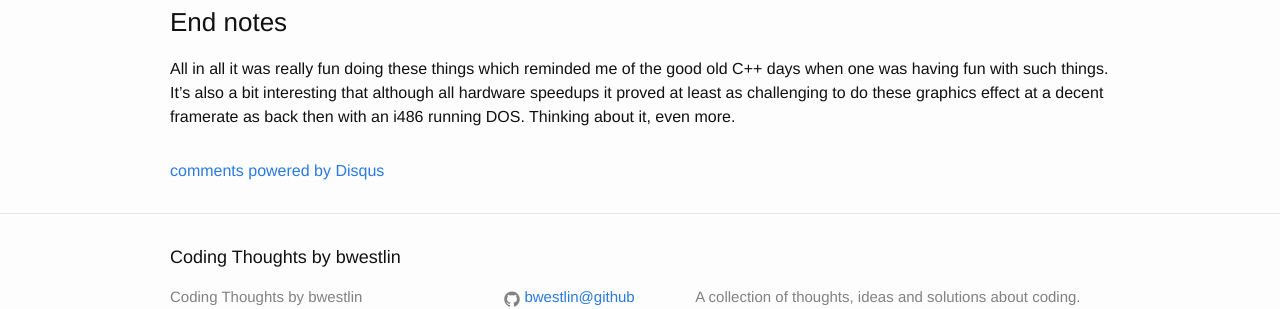
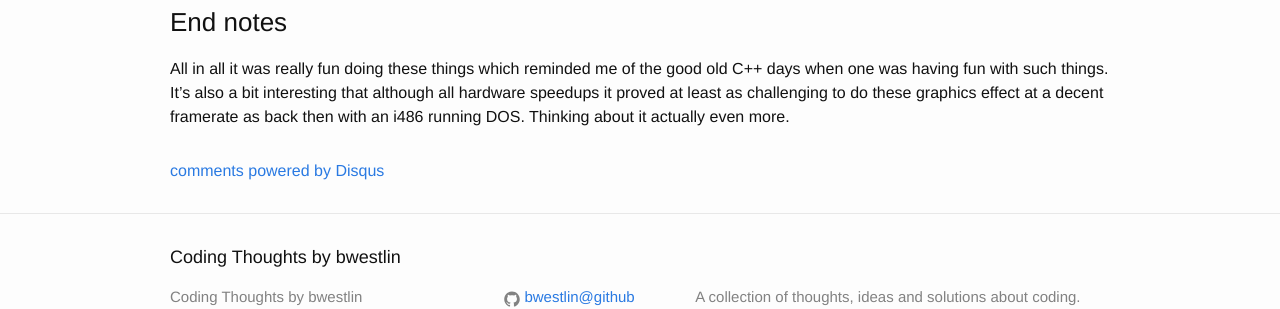
Before and after one commit to bwestlin/bwestlin.github.io, a Jekyll site: the page built from _posts/2015-05-25-graphical-experiments-with-javascript-canvas.md, in a window 1280 px wide and 900 px high, scrolled down 2936 px. Shown: the part 486-795 px from the top of the window. Built offline with Jekyll 4.4.1, drawn with Linux system fonts in a browser that asks for light colours; Markdown is read by kramdown in place of the engine named in the settings; comment, search, counter and statistics services are not loaded; some of the changed lines change nothing that is shown; some of the changed text lies outside the part shown.

Commit message:
Some textual correction

```diff
--- a/_posts/2015-05-25-graphical-experiments-with-javascript-canvas.md
+++ b/_posts/2015-05-25-graphical-experiments-with-javascript-canvas.md
@@ -2,14 +2,13 @@
 layout: post
 title:  "Graphical experiments with the Javascipt Canvas"
 date:   2015-05-25 21:55:00
-tags: javascript canvas gfx
+tags: javascript canvas graphics gfx
 ---
 It's been a while now since i wrote something here now,
-thinking about it I kindof never got really started either :P
-Who knows, now might be a good time to continue with some writing.
+thinking about it I kind of never got really started anyways :P.
+So now might be a good time to continue with some writing...
 
-Since last a lots of things has happened
-with changing jobs as the foremost one.
+Since last a lots of things has happened with changing jobs as the foremost one.
 Since February I now work at [Magine TV](https://magine.com/) building software for a better TV future,
 mainly in [Scala](http://www.scala-lang.org/).
 
@@ -88,4 +87,4 @@
 such things.
 It's also a bit interesting that although all hardware speedups it proved at least as challenging to do these
 graphics effect at a decent framerate as back then with an i486 running DOS.
-Thinking about it, even more.
+Thinking about it actually even more.
```
